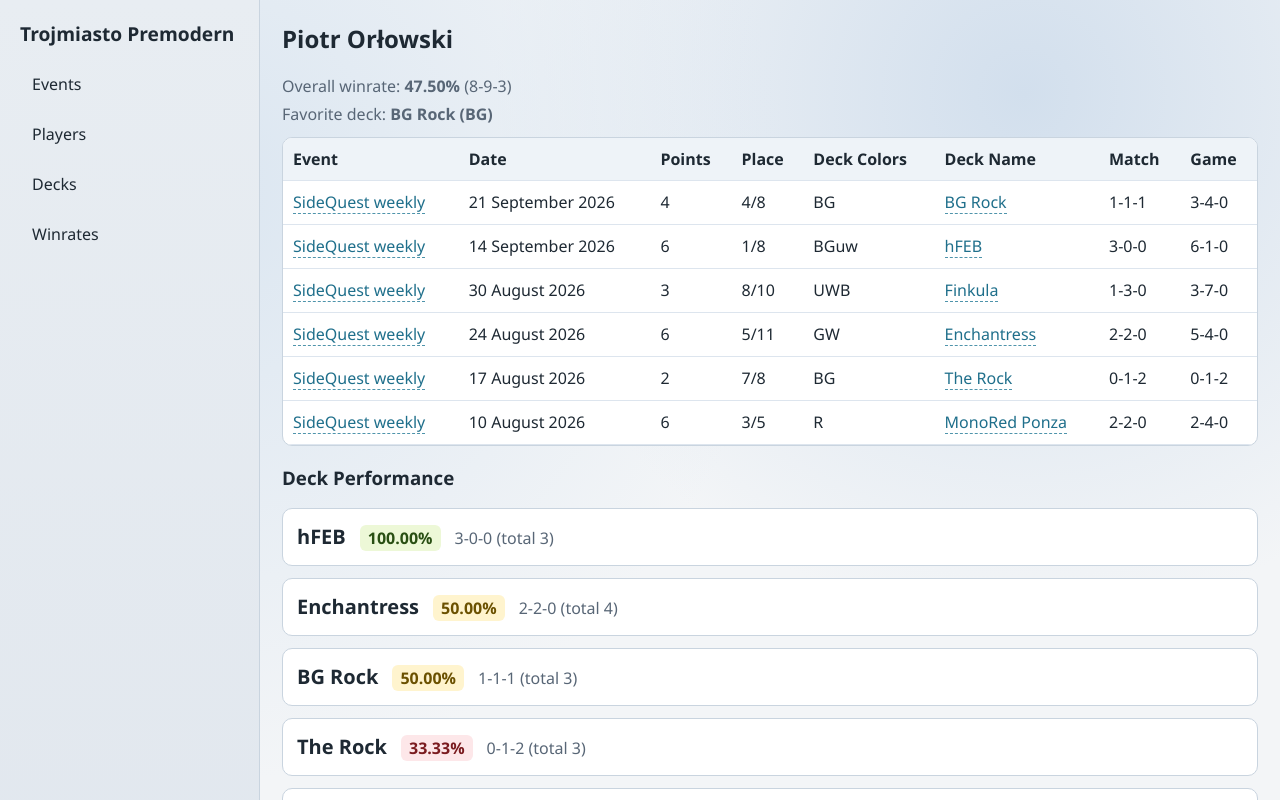
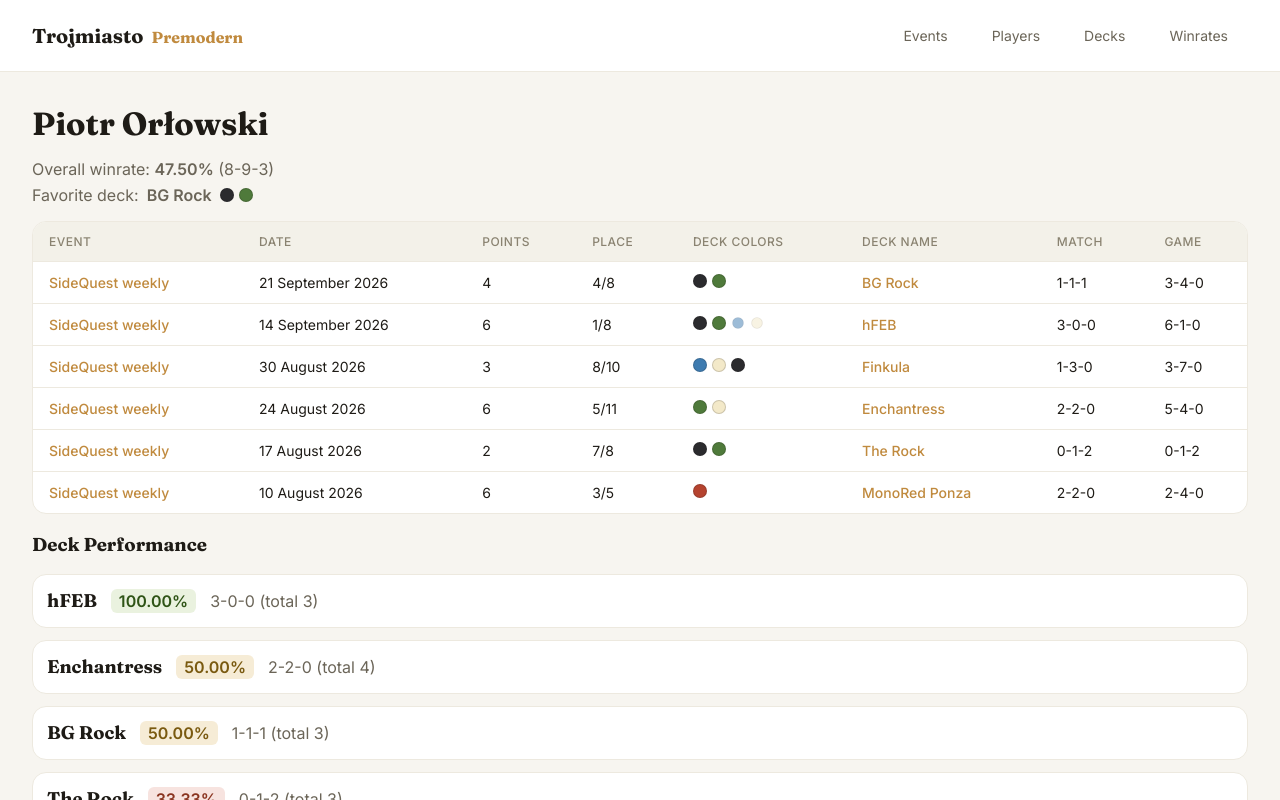
Before and after one commit to Wenslauv/trojmiasto-premodern, a React (Vite) app: page /winrates#/events in a window 1280 px wide. Both pictures are taken after a click on the button "Piotr Orłowski". Shown: the top 800 px of the page. Built offline with nearby package versions, Linux system fonts and the light colour scheme.

Commit message:
feat: apply new light theme across the app

```diff
--- a/index.html
+++ b/index.html
@@ -4,6 +4,12 @@
     <meta charset="UTF-8" />
     <meta name="viewport" content="width=device-width, initial-scale=1.0" />
     <title>Trojmiasto Premodern</title>
+    <link rel="preconnect" href="https://fonts.googleapis.com" />
+    <link rel="preconnect" href="https://fonts.gstatic.com" crossorigin />
+    <link
+      href="https://fonts.googleapis.com/css2?family=Fraunces:wght@600;700&family=Inter:wght@400;500;600&display=swap"
+      rel="stylesheet"
+    />
   </head>
   <body>
     <div id="root"></div>
--- a/src/App.tsx
+++ b/src/App.tsx
@@ -9,15 +9,18 @@ import WinratesPage from './pages/WinratesPage';
 function App() {
   return (
     <div className="app-shell">
-      <aside className="sidebar">
-        <h1>Trojmiasto Premodern</h1>
+      <header className="topbar">
+        <h1 className="brand">
+          <span>Trojmiasto</span>
+          <span className="brand-format">Premodern</span>
+        </h1>
         <nav>
           <NavLink to="/events">Events</NavLink>
           <NavLink to="/players">Players</NavLink>
           <NavLink to="/decks">Decks</NavLink>
           <NavLink to="/winrates">Winrates</NavLink>
         </nav>
-      </aside>
+      </header>
       <main className="content">
         <Routes>
           <Route path="/" element={<Navigate to="/events" replace />} />
--- /dev/null
+++ b/src/components/ManaPips.tsx
@@ -0,0 +1,27 @@
+const MANA_LETTERS = new Set(['W', 'U', 'B', 'R', 'G']);
+
+function ManaPips({ colors }: { colors: string }) {
+  if (!colors) return null;
+  if (colors === '?') return <span className="mana-unknown">?</span>;
+
+  const chars = colors.split('').filter((char) => MANA_LETTERS.has(char.toUpperCase()));
+  if (chars.length === 0) return <span className="mana-unknown">{colors}</span>;
+
+  return (
+    <span className="mana-pips">
+      {chars.map((char, index) => {
+        const upper = char.toUpperCase();
+        const isSplash = char !== upper;
+        return (
+          <span
+            key={`${upper}-${index}`}
+            className={`mana-pip mana-${upper.toLowerCase()}${isSplash ? ' mana-pip-splash' : ''}`}
+            title={isSplash ? `${upper} (splash)` : upper}
+          />
+        );
+      })}
+    </span>
+  );
+}
+
+export default ManaPips;
--- a/src/pages/DecksPage.tsx
+++ b/src/pages/DecksPage.tsx
@@ -2,7 +2,9 @@ function DecksPage() {
   return (
     <section>
       <h2>Decks</h2>
-      <p>Deck list and deck detail pages are intentionally postponed to the next iteration.</p>
+      <div className="empty-state">
+        <p>Deck list and deck detail pages are intentionally postponed to the next iteration.</p>
+      </div>
     </section>
   );
 }
--- a/src/pages/EventPage.tsx
+++ b/src/pages/EventPage.tsx
@@ -1,6 +1,7 @@
 import { useEffect, useMemo, useState } from 'react';
 import { useNavigate, useParams } from 'react-router-dom';
 import { formatDate, formatRecord, getEventById } from '../lib/data';
+import ManaPips from '../components/ManaPips';
 import type { EventItem } from '../types';
 
 function formatRoundCell(round: EventItem['standings'][number]['rounds'][number] | undefined): string {
@@ -94,7 +95,9 @@ function EventPage() {
                     {row.deck.name}
                   </button>
                 </td>
-                <td>{row.deck.colors}</td>
+                <td>
+                  <ManaPips colors={row.deck.colors} />
+                </td>
                 {Array.from({ length: maxRounds }, (_, roundIndex) => {
                   const found = row.rounds.find((item) => item.round === roundIndex + 1);
                   const roundClass = getRoundResultClass(found);
--- a/src/pages/EventsPage.tsx
+++ b/src/pages/EventsPage.tsx
@@ -1,6 +1,7 @@
 import { useEffect, useState } from 'react';
 import { useNavigate } from 'react-router-dom';
 import { formatDate, getEvents } from '../lib/data';
+import ManaPips from '../components/ManaPips';
 import type { EventItem } from '../types';
 
 function EventsPage() {
@@ -48,7 +49,9 @@ function EventsPage() {
                       {winner.playerName}
                     </button>
                   </td>
-                  <td>{winner.deck.colors}</td>
+                  <td>
+                    <ManaPips colors={winner.deck.colors} />
+                  </td>
                   <td>
                     <button
                       className="link-btn"
--- a/src/pages/PlayerPage.tsx
+++ b/src/pages/PlayerPage.tsx
@@ -1,6 +1,7 @@
 import { useEffect, useState } from 'react';
 import { useNavigate, useParams } from 'react-router-dom';
 import { formatDate, formatRecord, getPlayerById, matchWinPercent } from '../lib/data';
+import ManaPips from '../components/ManaPips';
 import type { PlayerDetail } from '../types';
 
 function getWinrateTone(value: number): string {
@@ -42,9 +43,16 @@ function PlayerPage() {
         <p>
           Overall winrate: <strong>{matchWinPercent(player.match).toFixed(2)}%</strong> ({formatRecord(player.match)})
         </p>
-        <p>
+        <p style={{ display: 'flex', alignItems: 'center', gap: 8 }}>
           Favorite deck:{' '}
-          <strong>{player.favoriteDeck ? `${player.favoriteDeck.name} (${player.favoriteDeck.colors})` : 'Unknown'}</strong>
+          {player.favoriteDeck ? (
+            <>
+              <strong>{player.favoriteDeck.name}</strong>
+              <ManaPips colors={player.favoriteDeck.colors} />
+            </>
+          ) : (
+            <strong>Unknown</strong>
+          )}
         </p>
       </div>
       <div className="table-wrap">
@@ -72,7 +80,9 @@ function PlayerPage() {
                 <td>{formatDate(row.date)}</td>
                 <td>{row.points}</td>
                 <td>{row.rankDisplay}</td>
-                <td>{row.deck.colors}</td>
+                <td>
+                  <ManaPips colors={row.deck.colors} />
+                </td>
                 <td>
                   <button className="link-btn" onClick={() => navigate('/decks')}>
                     {row.deck.name}
--- a/src/pages/WinratesPage.tsx
+++ b/src/pages/WinratesPage.tsx
@@ -1,5 +1,6 @@
 import { useEffect, useState } from 'react';
 import { getMatchups } from '../lib/data';
+import ManaPips from '../components/ManaPips';
 import type { DeckMatchupCell, DeckMatchupDeck, DeckMatchupMatrix } from '../types';
 
 function getCellTone(value: number): string {
@@ -74,7 +75,9 @@ function WinratesPage() {
               <tr key={rowDeck.name}>
                 <th className="matrix-row-head">
                   <span>{rowDeck.name}</span>
-                  <small>{rowDeck.colors}</small>
+                  <small>
+                    <ManaPips colors={rowDeck.colors} />
+                  </small>
                 </th>
                 {decks.map((colDeck) => {
                   if (rowDeck.name === colDeck.name) {
--- a/src/styles.css
+++ b/src/styles.css
@@ -1,17 +1,27 @@
 :root {
-  --bg: #f3f5f7;
-  --bg-strong: #e8edf2;
-  --bg-strong-end: #e1e7ee;
-  --text: #1e2933;
-  --accent: #1f6f8b;
-  --accent-soft: #4f94ab;
-  --border: #c9d4df;
-  --muted: #586676;
-  --table-line: #dde5ee;
-  --table-head: #eef3f8;
-  --row-hover: #f7fbff;
-  --orb-1: #dbe6f1;
-  --orb-2: #d2dfed;
+  --bg-page: #f7f5f0;
+  --surface: #ffffff;
+  --surface-muted: #f3f1e9;
+  --border: #ede9df;
+  --text: #1e1b16;
+  --text-secondary: #6b6558;
+  --text-muted: #8a8371;
+  --accent: #c08a3e;
+  --accent-ink: #2a1b08;
+  --row-hover: #faf8f3;
+
+  --mana-w: #f3e9c9;
+  --mana-u: #3e7bb0;
+  --mana-b: #2b2b2e;
+  --mana-r: #b5432f;
+  --mana-g: #4f7a3b;
+
+  --good-bg: #eaf2df;
+  --good-text: #2f5416;
+  --neutral-bg: #f6ecd6;
+  --neutral-text: #7a5a10;
+  --bad-bg: #f7e3df;
+  --bad-text: #8a3420;
 }
 
 * {
@@ -20,142 +30,85 @@
 
 body {
   margin: 0;
-  font-family: "IBM Plex Sans", "Segoe UI", sans-serif;
+  font-family: 'Inter', 'Segoe UI', sans-serif;
   color: var(--text);
-  background:
-    radial-gradient(circle at 15% 20%, var(--orb-1) 0%, transparent 45%),
-    radial-gradient(circle at 80% 10%, var(--orb-2) 0%, transparent 40%),
-    var(--bg);
+  background: var(--bg-page);
 }
 
-body.theme-events-list {
-  --bg: #f3f5f7;
-  --bg-strong: #e8edf2;
-  --bg-strong-end: #e1e7ee;
-  --text: #1e2933;
-  --accent: #1f6f8b;
-  --accent-soft: #4f94ab;
-  --border: #c9d4df;
-  --muted: #586676;
-  --table-line: #dde5ee;
-  --table-head: #eef3f8;
-  --row-hover: #f7fbff;
-  --orb-1: #dbe6f1;
-  --orb-2: #d2dfed;
-}
-
-body.theme-event-detail {
-  --bg: #f4f8f7;
-  --bg-strong: #e5efec;
-  --bg-strong-end: #dce9e4;
-  --text: #1d2a28;
-  --accent: #1e7f78;
-  --accent-soft: #4ea79f;
-  --border: #c6dbd6;
-  --muted: #4f6762;
-  --table-line: #d8e7e3;
-  --table-head: #edf5f3;
-  --row-hover: #f6fbfa;
-  --orb-1: #d6e8e3;
-  --orb-2: #cce1dc;
-}
-
-body.theme-players-list {
-  --bg: #f2f4f6;
-  --bg-strong: #e6eaee;
-  --bg-strong-end: #dde3e8;
-  --text: #1f2328;
-  --accent: #3b82a6;
-  --accent-soft: #69a7c4;
-  --border: #cdd5de;
-  --muted: #5e6a76;
-  --table-line: #dbe2ea;
-  --table-head: #eef3f7;
-  --row-hover: #f7fbff;
-  --orb-1: #dfe6ee;
-  --orb-2: #d6deea;
-}
-
-body.theme-player-detail {
-  --bg: #f6f3fb;
-  --bg-strong: #ebe4f7;
-  --bg-strong-end: #e1d8f0;
-  --text: #261f33;
-  --accent: #6b4ea2;
-  --accent-soft: #8c73bb;
-  --border: #d7cde8;
-  --muted: #665a7d;
-  --table-line: #e3daf1;
-  --table-head: #f2ecfa;
-  --row-hover: #fbf8ff;
-  --orb-1: #e5dcf3;
-  --orb-2: #ddd2ef;
-}
-
-body.theme-decks {
-  --bg: #f8fafc;
-  --bg-strong: #eef3f8;
-  --bg-strong-end: #e5edf6;
-  --text: #1b2430;
-  --accent: #2f5d8a;
-  --accent-soft: #5f84ab;
-  --border: #d7e1ec;
-  --muted: #5a6776;
-  --table-line: #e1e8f1;
-  --table-head: #f1f6fb;
-  --row-hover: #f7fbff;
-  --orb-1: #dfe9f6;
-  --orb-2: #d6e3f2;
+h1,
+h2,
+h3 {
+  font-family: 'Fraunces', Georgia, serif;
+  font-weight: 700;
 }
 
 .app-shell {
   min-height: 100vh;
-  display: grid;
-  grid-template-columns: 260px 1fr;
+  display: flex;
+  flex-direction: column;
 }
 
-.sidebar {
-  border-right: 1px solid var(--border);
-  padding: 20px;
-  background: linear-gradient(180deg, var(--bg-strong), var(--bg-strong-end));
+.topbar {
+  display: flex;
+  align-items: center;
+  justify-content: space-between;
+  gap: 24px;
+  padding: 0 32px;
+  height: 72px;
+  background: var(--surface);
+  border-bottom: 1px solid var(--border);
 }
 
-.sidebar h1 {
-  margin-top: 0;
-  font-size: 1.2rem;
+.topbar .brand {
+  margin: 0;
+  display: flex;
+  align-items: baseline;
+  gap: 8px;
+  font-size: 20px;
+  white-space: nowrap;
 }
 
-.sidebar nav {
-  display: grid;
-  gap: 8px;
+.topbar .brand-format {
+  font-size: 16px;
+  color: var(--accent);
 }
 
-.sidebar a {
-  text-decoration: none;
-  color: var(--text);
-  padding: 10px 12px;
-  border-radius: 8px;
+.topbar nav {
+  display: flex;
+  gap: 4px;
+  flex-wrap: wrap;
 }
 
-.sidebar a.active {
+.topbar nav a {
+  text-decoration: none;
+  color: var(--text-secondary);
+  font-size: 14px;
+  padding: 9px 20px;
+  border-radius: 999px;
+}
+
+.topbar nav a.active {
   background: var(--accent);
-  color: #fff;
+  color: var(--accent-ink);
+  font-weight: 500;
 }
 
 .content {
-  padding: 22px;
+  padding: 32px 32px 48px;
   min-width: 0;
+  flex: 1 1 auto;
 }
 
 h2 {
-  margin-top: 0;
+  margin: 0 0 16px;
+  font-size: 32px;
 }
 
 .facts {
   display: grid;
   gap: 6px;
-  margin-bottom: 12px;
-  color: var(--muted);
+  margin-bottom: 16px;
+  color: var(--text-secondary);
 }
 
 .facts p {
@@ -165,8 +118,8 @@ h2 {
 .table-wrap {
   overflow: auto;
   border: 1px solid var(--border);
-  border-radius: 10px;
-  background: #fff;
+  border-radius: 14px;
+  background: var(--surface);
 }
 
 table {
@@ -177,14 +130,20 @@ table {
 
 th,
 td {
-  border-bottom: 1px solid var(--table-line);
+  border-bottom: 1px solid var(--border);
   text-align: left;
-  padding: 10px;
+  padding: 12px 16px;
   white-space: nowrap;
+  font-size: 14px;
 }
 
 thead th {
-  background: var(--table-head);
+  background: var(--surface-muted);
+  color: var(--text-muted);
+  font-size: 12px;
+  letter-spacing: 0.04em;
+  text-transform: uppercase;
+  font-weight: 500;
   position: sticky;
   top: 0;
   z-index: 1;
@@ -198,26 +157,82 @@ tbody tr:hover {
   background: var(--row-hover);
 }
 
+tbody tr:last-child td {
+  border-bottom: none;
+}
+
 .link-btn {
   all: unset;
   cursor: pointer;
   color: var(--accent);
-  border-bottom: 1px dashed var(--accent-soft);
+  font-weight: 500;
+}
+
+.link-btn:hover {
+  text-decoration: underline;
 }
 
 td.round-win {
-  color: #1f7a3a;
+  color: var(--good-text);
   font-weight: 600;
 }
 
 td.round-draw {
-  color: #a47a05;
+  color: var(--neutral-text);
   font-weight: 600;
 }
 
 td.round-loss {
-  color: #b42318;
+  color: var(--bad-text);
   font-weight: 600;
+}
+
+.mana-pips {
+  display: inline-flex;
+  align-items: center;
+  gap: 5px;
+}
+
+.mana-pip {
+  display: inline-block;
+  width: 14px;
+  height: 14px;
+  border-radius: 50%;
+  border: 1px solid rgba(30, 27, 22, 0.18);
+  box-sizing: border-box;
+}
+
+.mana-pip.mana-w {
+  background: var(--mana-w);
+}
+
+.mana-pip.mana-u {
+  background: var(--mana-u);
+}
+
+.mana-pip.mana-b {
+  background: var(--mana-b);
+}
+
+.mana-pip.mana-r {
+  background: var(--mana-r);
+}
+
+.mana-pip.mana-g {
+  background: var(--mana-g);
+}
+
+.mana-pip-splash {
+  opacity: 0.5;
+  transform: scale(0.82);
+}
+
+.mana-unknown {
+  font-size: 12px;
+  color: var(--text-muted);
+  background: var(--surface-muted);
+  padding: 3px 9px;
+  border-radius: 6px;
 }
 
 .matrix-wrap {
@@ -227,8 +242,8 @@ td.round-loss {
   overflow-y: auto;
   -webkit-overflow-scrolling: touch;
   border: 1px solid var(--border);
-  border-radius: 10px;
-  background: #fff;
+  border-radius: 14px;
+  background: var(--surface);
 }
 
 .matrix-table {
@@ -240,8 +255,8 @@ td.round-loss {
 
 .matrix-table th,
 .matrix-table td {
-  border-right: 1px solid var(--table-line);
-  border-bottom: 1px solid var(--table-line);
+  border-right: 1px solid var(--border);
+  border-bottom: 1px solid var(--border);
 }
 
 .matrix-table tr > :last-child {
@@ -257,7 +272,7 @@ td.round-loss {
   left: 0;
   top: 0;
   z-index: 5;
-  background: var(--table-head);
+  background: var(--surface-muted);
   min-width: 190px;
   width: 190px;
 }
@@ -266,7 +281,7 @@ td.round-loss {
   position: sticky;
   top: 0;
   z-index: 3;
-  background: var(--table-head);
+  background: var(--surface-muted);
   min-width: 120px;
   width: 120px;
   text-align: center;
@@ -284,7 +299,7 @@ td.round-loss {
   position: sticky;
   left: 0;
   z-index: 2;
-  background: #fff;
+  background: var(--surface);
   min-width: 190px;
   width: 190px;
 }
@@ -295,7 +310,8 @@ td.round-loss {
 }
 
 .matrix-row-head small {
-  color: var(--muted);
+  display: inline-flex;
+  margin-top: 4px;
 }
 
 .matrix-cell {
@@ -307,12 +323,12 @@ td.round-loss {
 }
 
 .matrix-empty {
-  background: #fff;
+  background: var(--surface);
 }
 
 .matrix-mirror {
-  background: #f4f6f9;
-  color: #7d8a98;
+  background: var(--surface-muted);
+  color: var(--text-muted);
   font-weight: 700;
 }
 
@@ -334,8 +350,8 @@ td.round-loss {
 
 .deck-stat-block {
   border: 1px solid var(--border);
-  border-radius: 10px;
-  background: #fff;
+  border-radius: 14px;
+  background: var(--surface);
   padding: 0 14px;
 }
 
@@ -354,12 +370,13 @@ td.round-loss {
 }
 
 .deck-stat-name {
-  font-size: 1.25rem;
+  font-size: 1.15rem;
   font-weight: 700;
+  font-family: 'Fraunces', Georgia, serif;
 }
 
 .deck-stat-record {
-  color: var(--muted);
+  color: var(--text-secondary);
 }
 
 .deck-stat-winrate {
@@ -381,18 +398,18 @@ td.round-loss {
 }
 
 .winrates-good {
-  background: #edf8d7;
-  color: #294f13;
+  background: var(--good-bg);
+  color: var(--good-text);
 }
 
 .winrates-neutral {
-  background: #fff4ce;
-  color: #6b5100;
+  background: var(--neutral-bg);
+  color: var(--neutral-text);
 }
 
 .winrates-bad {
-  background: #fde7e9;
-  color: #7a1b1f;
+  background: var(--bad-bg);
+  color: var(--bad-text);
 }
 
 .deck-icon,
@@ -414,25 +431,38 @@ td.round-loss {
   justify-content: center;
   font-size: 0.72rem;
   font-weight: 700;
-  color: var(--muted);
-  background: #f7fafc;
+  color: var(--text-muted);
+  background: var(--surface-muted);
 }
 
-@media (max-width: 960px) {
-  .app-shell {
-    grid-template-columns: 1fr;
+.empty-state {
+  border: 1px solid var(--border);
+  border-radius: 14px;
+  background: var(--surface);
+  padding: 24px;
+  color: var(--text-secondary);
+  max-width: 520px;
+}
+
+@media (max-width: 720px) {
+  .topbar {
+    flex-direction: column;
+    align-items: flex-start;
+    height: auto;
+    padding: 16px 20px;
+    gap: 12px;
   }
 
-  .sidebar {
-    border-right: 0;
-    border-bottom: 1px solid var(--border);
+  .topbar nav {
+    width: 100%;
   }
 
-  .sidebar nav {
-    grid-template-columns: repeat(4, minmax(0, 1fr));
+  .topbar nav a {
+    flex: 1 1 auto;
+    text-align: center;
   }
 
-  .sidebar a {
-    text-align: center;
+  .content {
+    padding: 20px;
   }
 }
```
